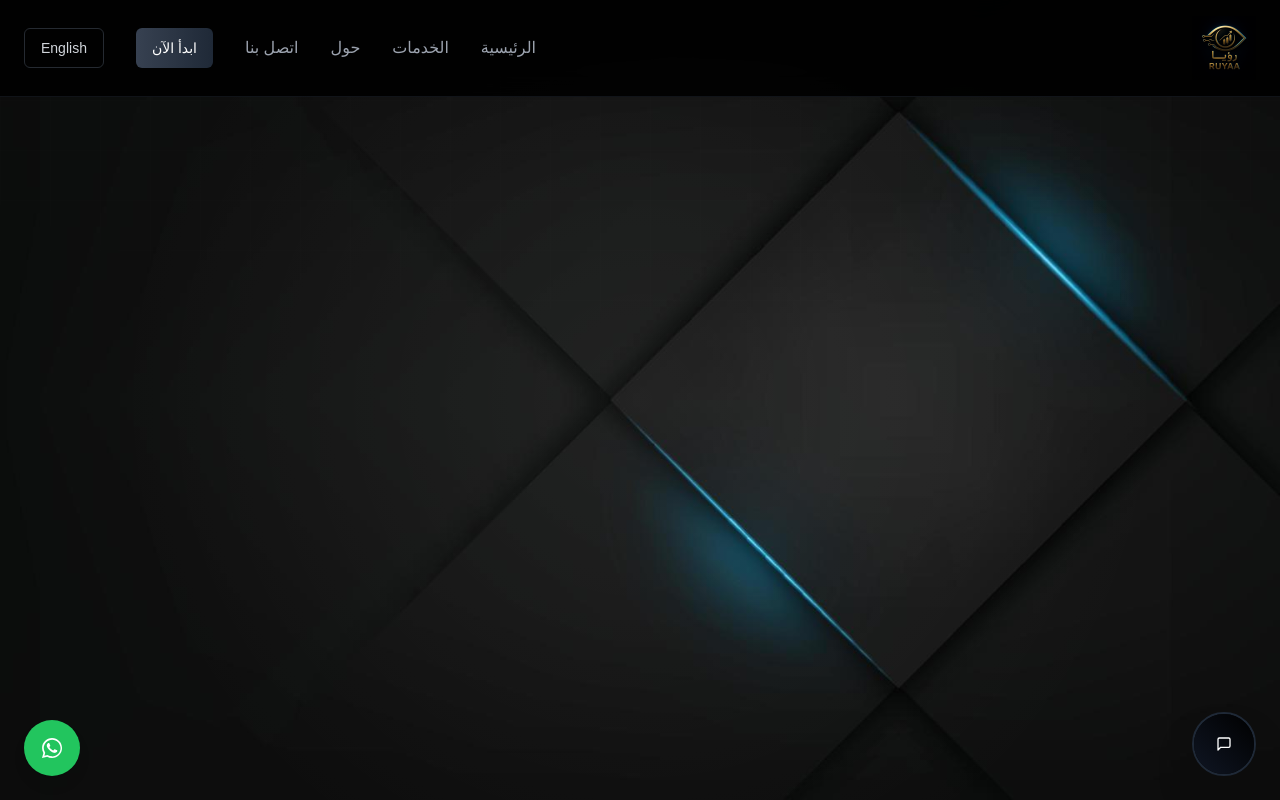
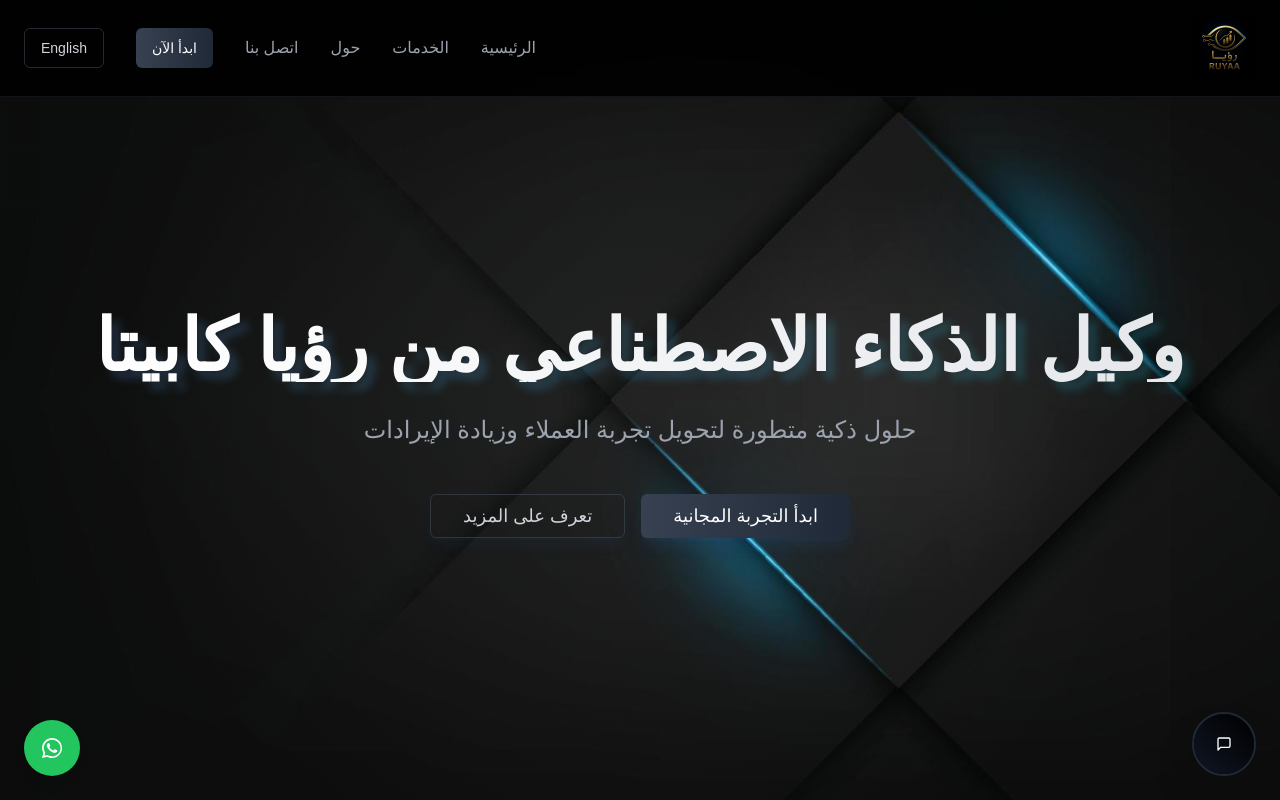
Before and after one commit to RuyaaCapital-admin/ruyaa-agent, a Next.js app: page / in a window 1280 px wide. Shown: the top 800 px of the page. Built offline with nearby package versions, Linux system fonts and the light colour scheme.

Commit message:
Add hero title and content to hero section
cgen-2900bad9f0754ca9a3d304607d2da829

```diff
--- a/app/page.tsx
+++ b/app/page.tsx
@@ -31,6 +31,45 @@ export default function AIHeroPage() {
         {/* Animated Grid Background */}
         <div className="absolute inset-0 opacity-10">
           <div className="absolute inset-0 bg-[linear-gradient(rgba(255,255,255,0.05)_1px,transparent_1px),linear-gradient(90deg,rgba(255,255,255,0.05)_1px,transparent_1px)] bg-[size:50px_50px] [mask-image:radial-gradient(ellipse_80%_50%_at_50%_0%,#000_70%,transparent_110%)]"></div>
+        </div>
+
+        {/* Hero Content */}
+        <div className="relative z-10 max-w-7xl mx-auto text-center" dir="rtl">
+          {/* Main Title with Subtle Blue Shadow */}
+          <div className="relative mb-8">
+            {/* Blue Shadow Layer */}
+            <div className="absolute inset-0 transform translate-x-2 translate-y-2">
+              <h1 className="text-4xl md:text-6xl lg:text-7xl font-bold bg-gradient-to-r from-blue-400/20 to-cyan-400/20 bg-clip-text text-transparent blur-sm">
+                وكيل الذكاء الاصطناعي من رؤيا كابيتا
+              </h1>
+            </div>
+            {/* Main Title */}
+            <h1 className="relative text-4xl md:text-6xl lg:text-7xl font-bold bg-gradient-to-r from-white via-gray-100 to-gray-200 bg-clip-text text-transparent">
+              وكيل الذكاء الاصطناعي من رؤيا كابيتا
+            </h1>
+          </div>
+
+          {/* Subtitle */}
+          <p className="text-xl md:text-2xl text-gray-400 max-w-3xl mx-auto mb-12 leading-relaxed">
+            حلول ذكية متطورة لتحويل تجربة العملاء وزيادة الإيرادات
+          </p>
+
+          {/* CTA Buttons */}
+          <div className="flex flex-col sm:flex-row gap-4 justify-center">
+            <Button
+              size="lg"
+              className="bg-gradient-to-r from-gray-700 to-gray-800 hover:from-gray-600 hover:to-gray-700 text-white border-0 px-8 py-4 text-lg shadow-lg shadow-blue-500/10"
+            >
+              ابدأ التجربة المجانية
+            </Button>
+            <Button
+              size="lg"
+              variant="outline"
+              className="border-gray-600/50 text-gray-300 hover:bg-gray-800/20 px-8 py-4 text-lg bg-transparent shadow-lg shadow-blue-500/5"
+            >
+              تعرف على المزيد
+            </Button>
+          </div>
         </div>
       </div>
       {/* Professional Appointments Section */}
```
